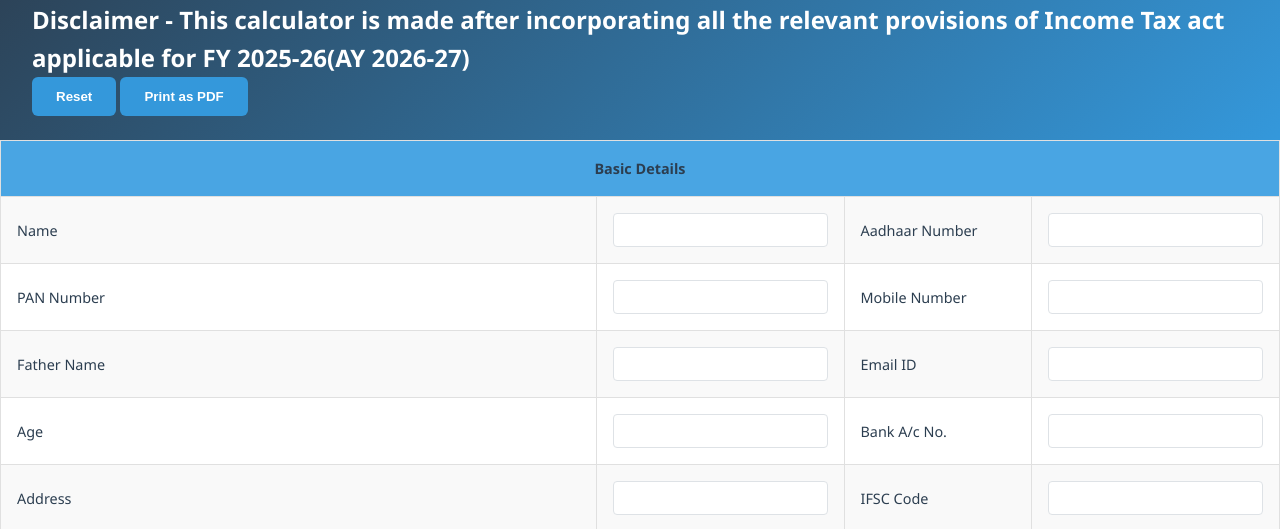
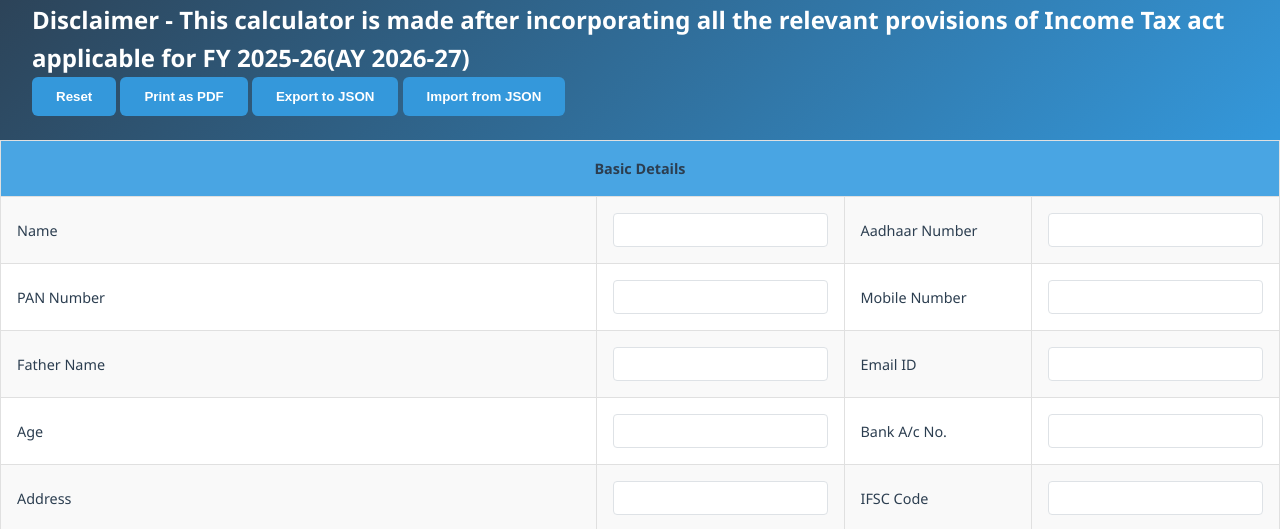
Before and after one commit to SumitGarg100000/GSTReco, a plain HTML site: page index.html in a window 1280 px wide. Shown: the part 93-622 px from the top of the page. Drawn offline with Linux system fonts and the light colour scheme.

Commit message:
Update index.html

```diff
--- a/index.html
+++ b/index.html
@@ -435,6 +435,9 @@ footer {
 <div class="container">
   <button class="button" onclick="resetValues()">Reset</button>
   <button class="button" onclick="printPDF()">Print as PDF</button>
+  <button class="button" onclick="exportToJSON()">Export to JSON</button>
+  <input type="file" id="importFile" style="display: none;" accept=".json" onchange="importFromJSON(event)">
+  <button class="button" onclick="document.getElementById('importFile').click()">Import from JSON</button>
 </div>
 
 
```
